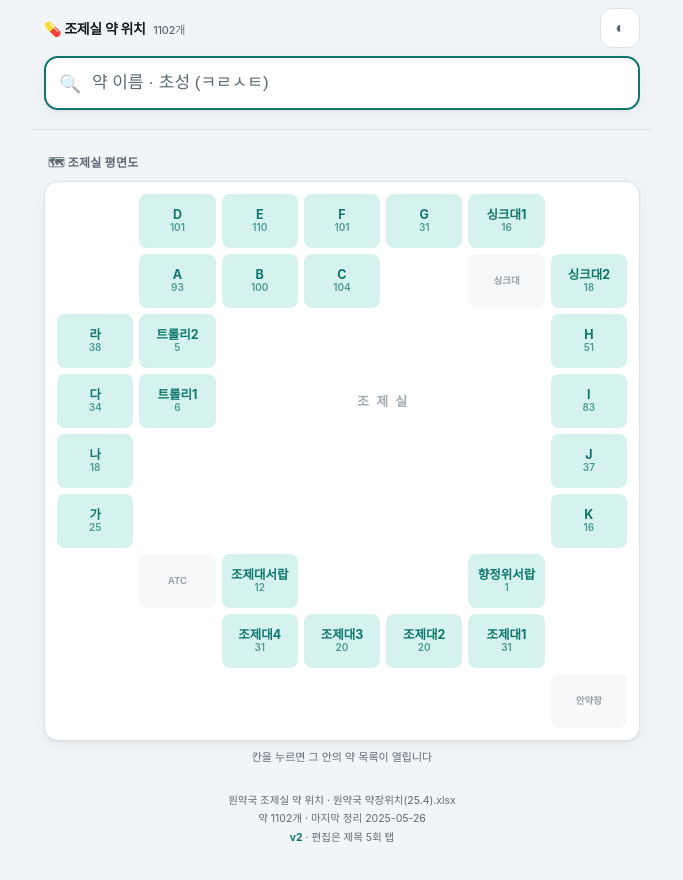
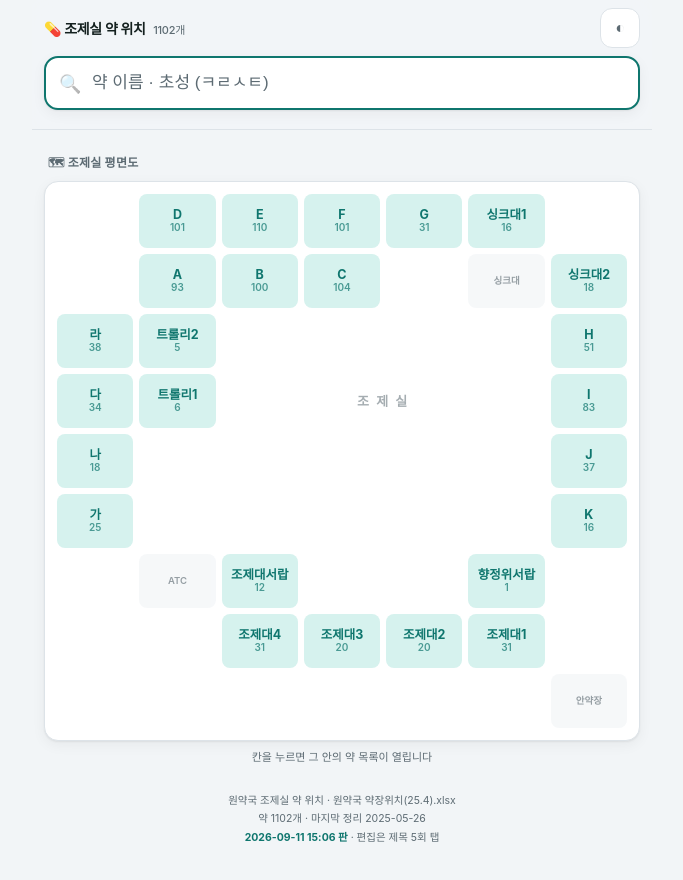
Before and after one commit to chadhenry8388-pixel/rx-locator, a plain HTML site: page index.html in a window 1280 px wide. Shown: the whole page, without its empty margins (298-981 px from the left). Drawn offline with Linux system fonts and the light colour scheme.

```diff
--- a/index.html
+++ b/index.html
@@ -177,7 +177,7 @@ footer{text-align:center;font-size:10.5px;color:var(--dim);margin-top:26px;line-
 
 <footer>원약국 조제실 약 위치 · <span id="src"></span><br>
 약 <span id="tot"></span>개 · 마지막 정리 <span id="upd"></span><br>
-<b style="color:var(--brand)">v2</b> · 편집은 제목 5회 탭</footer>
+<b style="color:var(--brand)">2026-09-11 15:06 판</b> · 편집은 제목 5회 탭</footer>
 </div>
 
 <dialog id="dlg">
```
